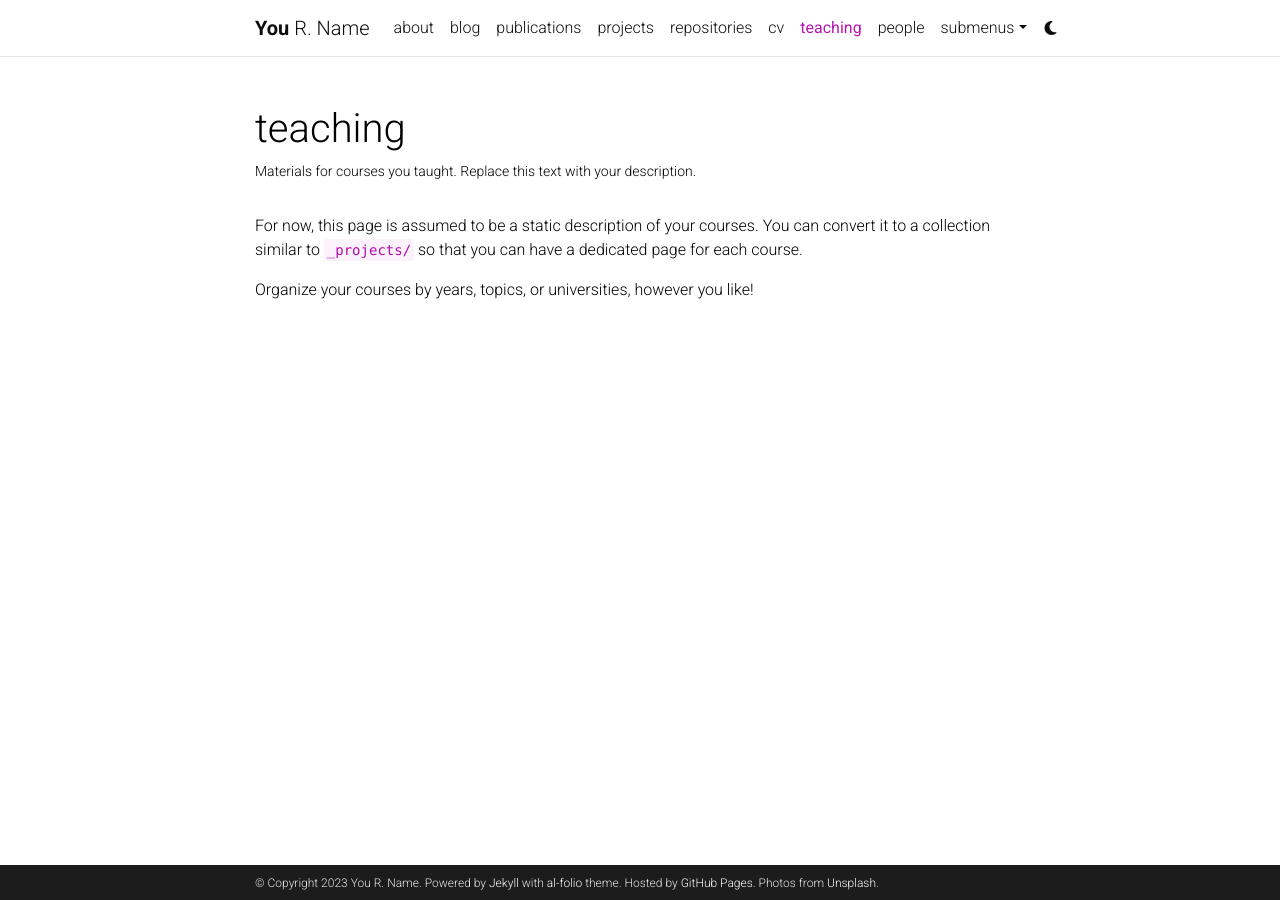
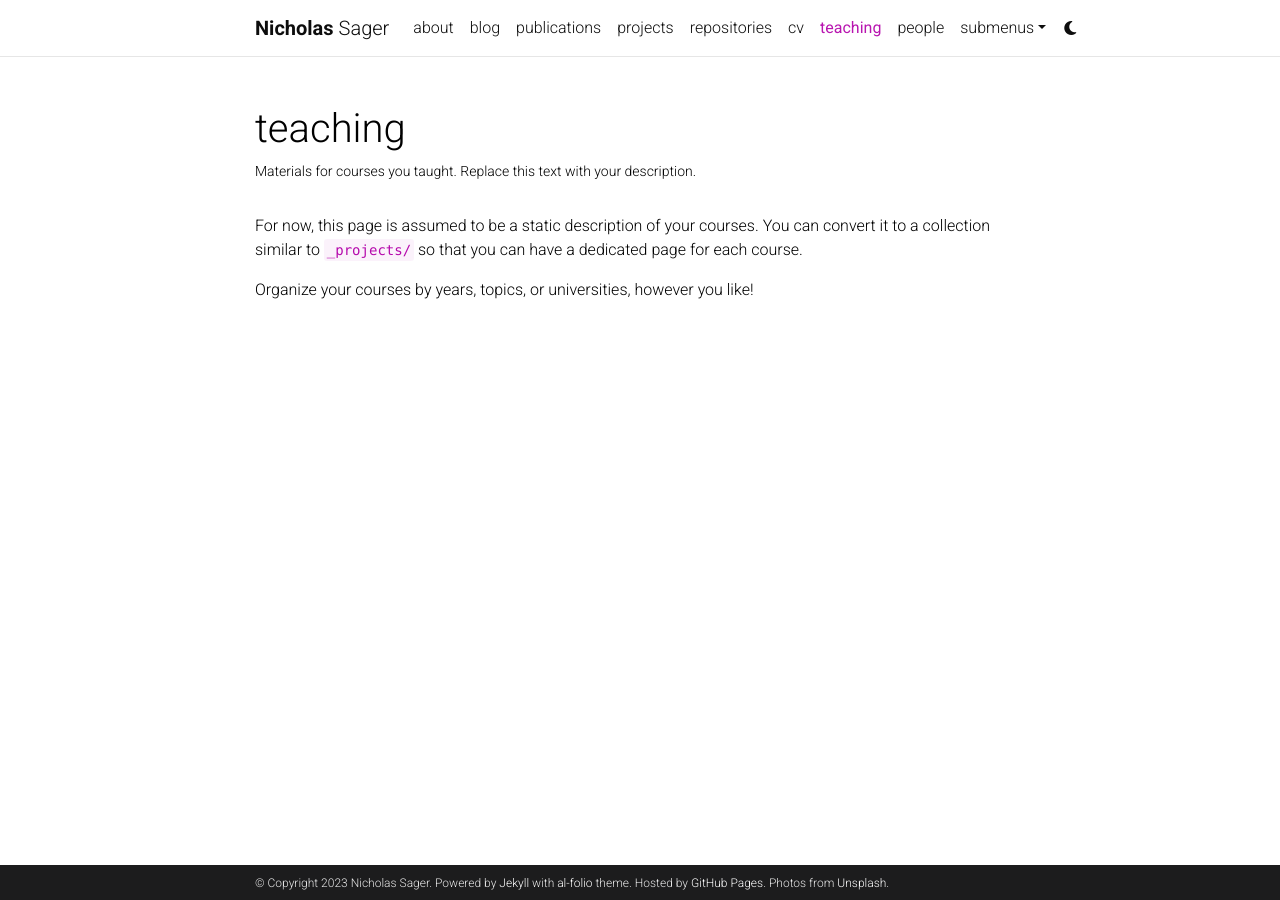
Before and after one commit to NickSager/NickSager.github.io, a Jekyll site: the page built from _pages/teaching.md, in a window 1280 px wide. Built offline with Jekyll 4.4.1, drawn with Linux system fonts in a browser that asks for light colours; comment, search, counter and statistics services are not loaded; a style sheet for code colours, icons or effects is not loaded.

Commit message:
Update config

```diff
--- a/_config.yml
+++ b/_config.yml
@@ -3,10 +3,10 @@
 # -----------------------------------------------------------------------------
 
 title: blank # the website title (if blank, full name will be used instead)
-first_name: You
-middle_name: R.
-last_name: Name
-email: you@example.com
+first_name: Nicholas
+middle_name:
+last_name: Sager
+email: nsager@smu.edu
 description: > # the ">" symbol means to ignore newlines until "footer_text:"
   A simple, whitespace theme for academics. Based on [*folio](https://github.com/bogoli/-folio) design.
 footer_text: >
@@ -18,8 +18,8 @@
 lang: en # the language of your site (for example: en, fr, cn, ru, etc.)
 icon: ⚛️  # the emoji used as the favicon (alternatively, provide image name in /assets/img/)
 
-url: https://alshedivat.github.io # the base hostname & protocol for your site
-baseurl: /al-folio # the subpath of your site, e.g. /blog/
+url: https://NickSager.github.io # the base hostname & protocol for your site
+baseurl: # the subpath of your site, e.g. /blog/
 last_updated: false # set to true if you want to display last updated in the footer
 impressum_path:  # set to path to include impressum link in the footer, use the same path as permalink in a page, helps to conform with EU GDPR
 
```
